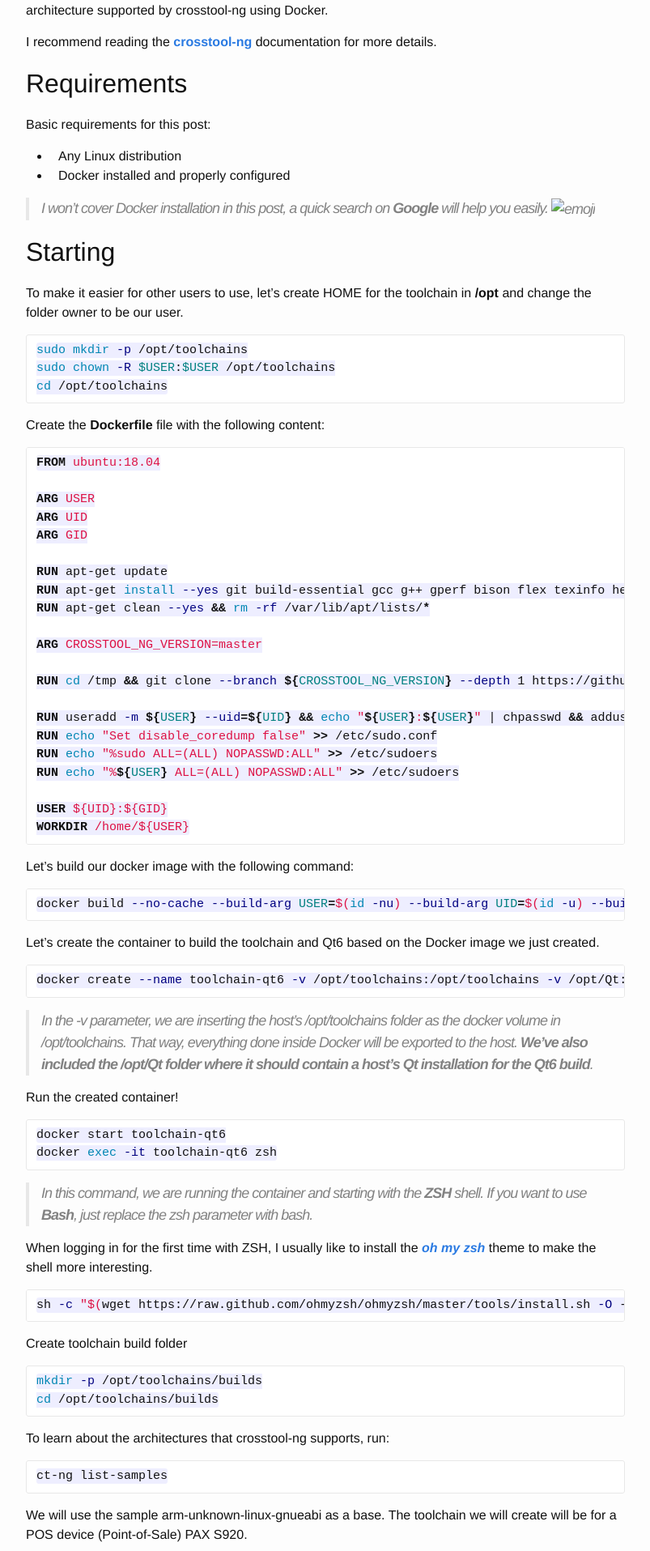
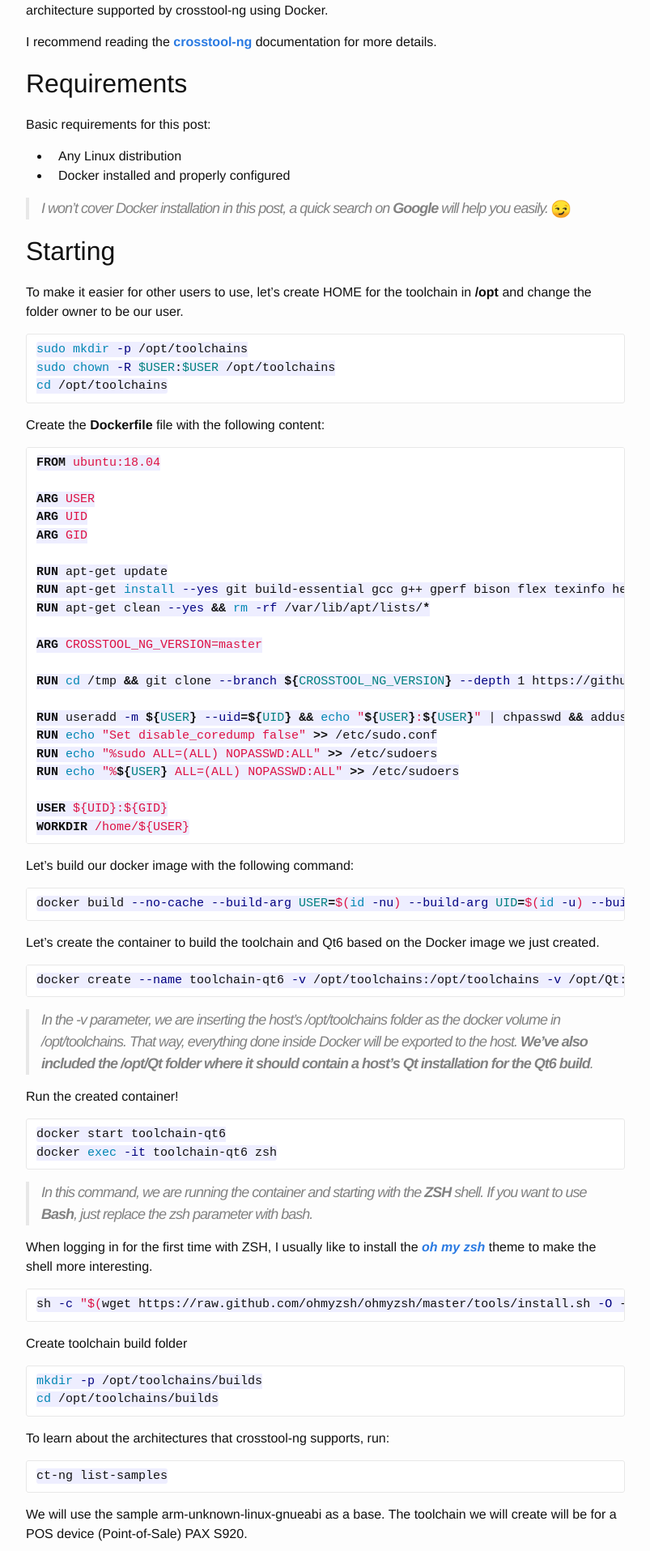
Before and after one commit to marssola/marssola.github.io, a Jekyll site: the page built from _posts/2021-07-19-qt6-cross-compiled-part1.md, in a window 1280 px wide. Shown: the part 311-2226 px from the top of the page at 81% size, without its empty margins (238-1041 px from the left). Built offline with Jekyll 4.4.1, drawn with Linux system fonts in a browser that asks for light colours.

Commit message:
Path emoji images

```diff
--- a/_posts/2021-07-19-qt6-cross-compiled-part1.md
+++ b/_posts/2021-07-19-qt6-cross-compiled-part1.md
@@ -12,7 +12,7 @@ Basic requirements for this post:
 * Any Linux distribution
 * Docker installed and properly configured
 
->I won't cover Docker installation in this post, a quick search on **Google** will help you easily. ![emoji](assets/img/emoji/smirk.png)
+>I won't cover Docker installation in this post, a quick search on **Google** will help you easily. ![emoji](/assets/img/emoji/smirk.png)
 
 ## Starting
 
@@ -141,4 +141,4 @@ ct-ng build.$(nproc)
 
 When finished, we will have the toolchain installed in the /opt/toolchains/arm-pax-linux-gnueabi folder.
 
-In the next post we will see how to compile Qt 6 with the toolchain we just generated. ![emoji](assets/img/emoji/sunglasses.png)
+In the next post we will see how to compile Qt 6 with the toolchain we just generated. ![emoji](/assets/img/emoji/sunglasses.png)
```
